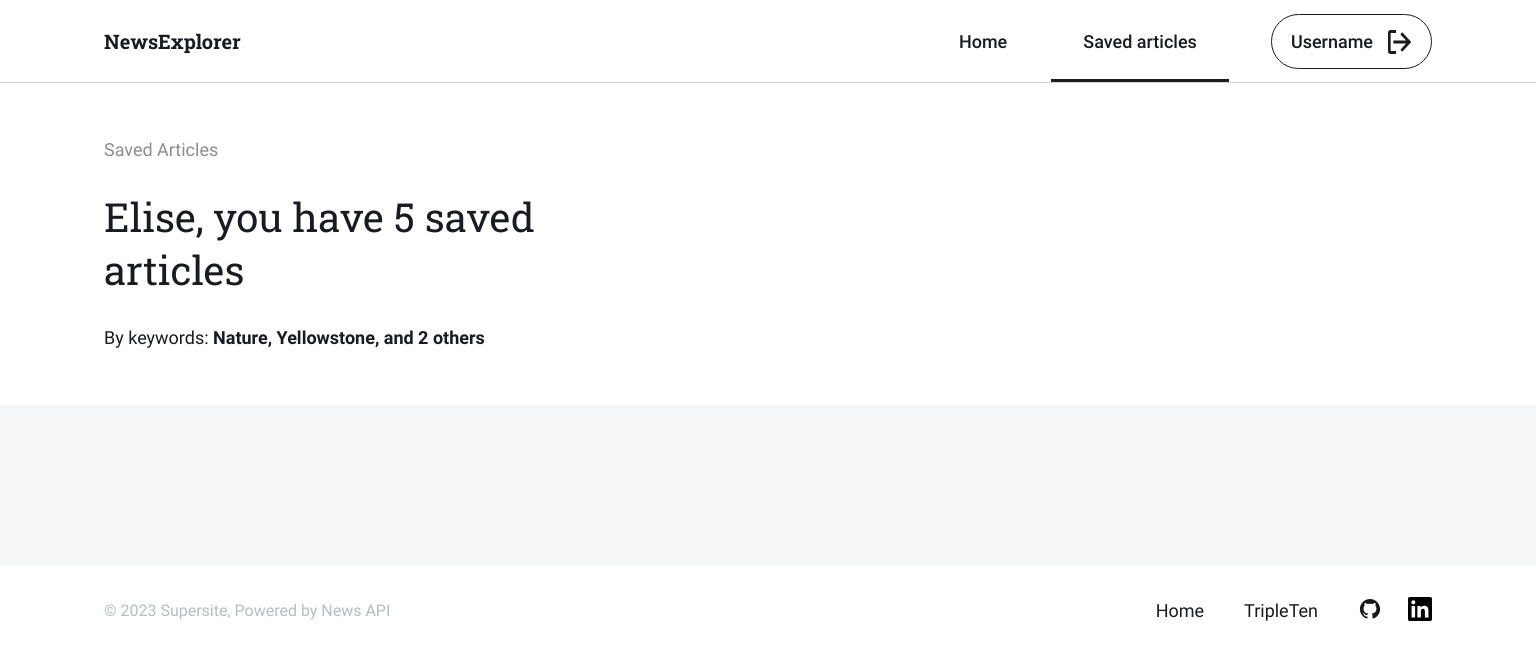
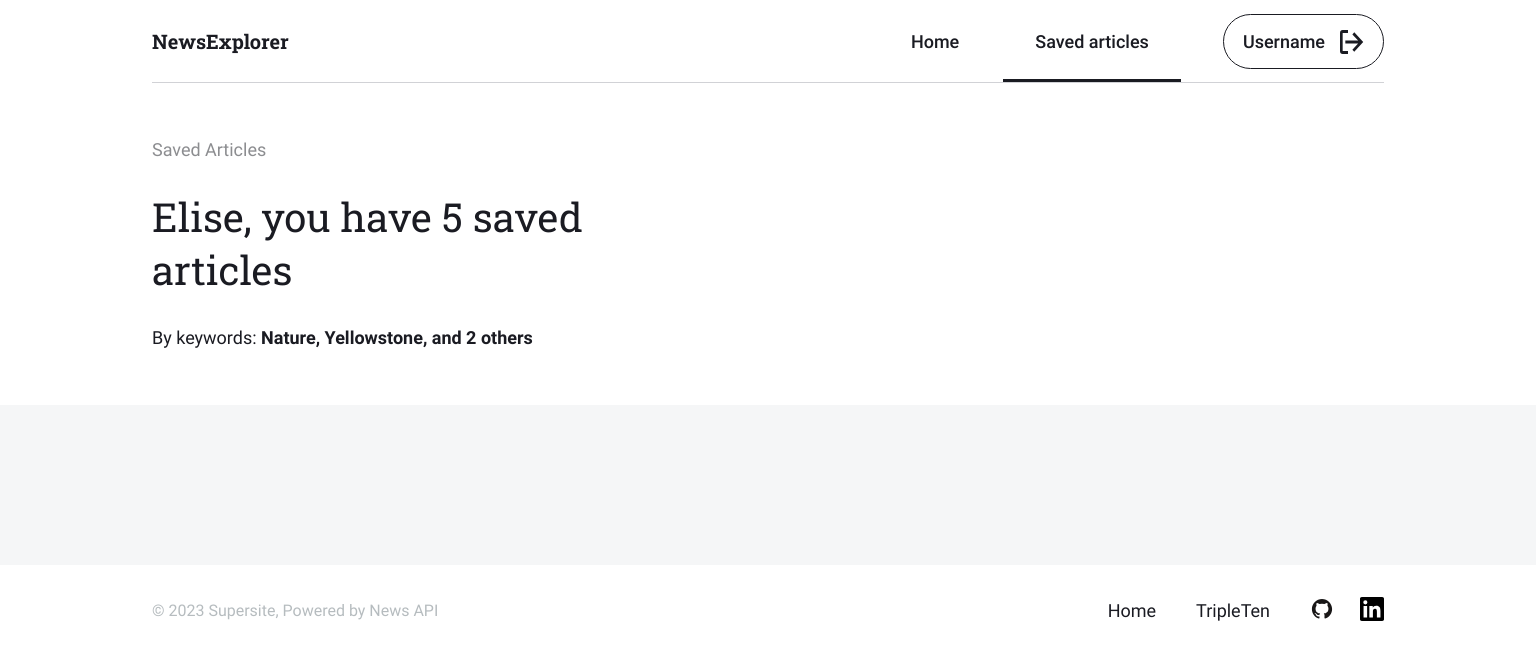
Before and after one commit to toriroe/newsexplorer_frontend, a React (Create React App) app: page /#/saved-news in a window 1536 px wide. Shown: the top 660 px of the page. Built offline with nearby package versions, Linux system fonts and the light colour scheme.

Commit message:
fix: page stretching on more than 1440 res, newscards centered

```diff
--- a/src/components/About/About.css
+++ b/src/components/About/About.css
@@ -32,6 +32,13 @@
   line-height: 1.3;
   margin: 0;
   margin-bottom: 26px;
+}
+
+@media screen and (min-width: 1440px) {
+  .about {
+    width: 1232px;
+    margin: 0 auto;
+  }
 }
 
 @media screen and (min-width: 1060px) and (max-width: 1130px) {
--- a/src/components/Footer/Footer.css
+++ b/src/components/Footer/Footer.css
@@ -45,6 +45,13 @@
   cursor: pointer;
 }
 
+@media screen and (min-width: 1440px) {
+  .footer {
+    width: 1232px;
+    margin: 0 auto;
+  }
+}
+
 @media screen and (max-width: 980px) {
   .footer {
     padding: 24px 40px 18px;
--- a/src/components/Navigation/Nav.css
+++ b/src/components/Navigation/Nav.css
@@ -182,6 +182,18 @@
 
 /* ------------------------------ Media Queries ----------------------------- */
 
+@media screen and (min-width: 1440px) {
+  .nav {
+    width: 1232px;
+    margin: 0 auto;
+    padding: 0;
+  }
+
+  .nav__savednews {
+    padding: 0;
+  }
+}
+
 @media screen and (max-width: 980px) {
   .nav {
     padding: 0 40px;
--- a/src/components/NewsCardList/NewsCardList.css
+++ b/src/components/NewsCardList/NewsCardList.css
@@ -43,6 +43,13 @@
   cursor: pointer;
 }
 
+@media screen and (min-width: 1440px) {
+  .newscards {
+    width: 1232px;
+    margin: 0 auto;
+  }
+}
+
 @media screen and (max-width: 980px) {
   .newscards {
     padding: 40px;
--- a/src/components/SavedNews/SavedNews.js
+++ b/src/components/SavedNews/SavedNews.js
@@ -1,4 +1,3 @@
-import "./SavedNews.css";
 import SavedNewsHeader from "../SavedNewsHeader/SavedNewsHeader";
 import SavedNewsCardList from "../SavedNewsCardList/SavedNewsCardList";
 
--- a/src/components/SavedNewsCardList/SavedNewsCardList.css
+++ b/src/components/SavedNewsCardList/SavedNewsCardList.css
@@ -12,3 +12,10 @@
   gap: 16px;
   margin: 0 auto;
 }
+
+@media screen and (min-width: 1440px) {
+  .saved-news__newscards-container {
+    width: 1232px;
+    margin: 0 auto;
+  }
+}
--- a/src/components/SavedNewsHeader/SavedNewsHeader.css
+++ b/src/components/SavedNewsHeader/SavedNewsHeader.css
@@ -41,6 +41,17 @@
   font-weight: 700;
 }
 
+@media screen and (min-width: 1440px) {
+  .saved-news__header {
+    width: 1232px;
+    margin: 0 auto;
+  }
+
+  .saved-news__header-container {
+    padding: 40px 0 56px;
+  }
+}
+
 @media screen and (max-width: 980px) {
   .saved-news__header-container {
     padding: 24px 0 32px 40px;
```
Also changed, not shown: src/components/SavedNews/SavedNews.css (deleted).
